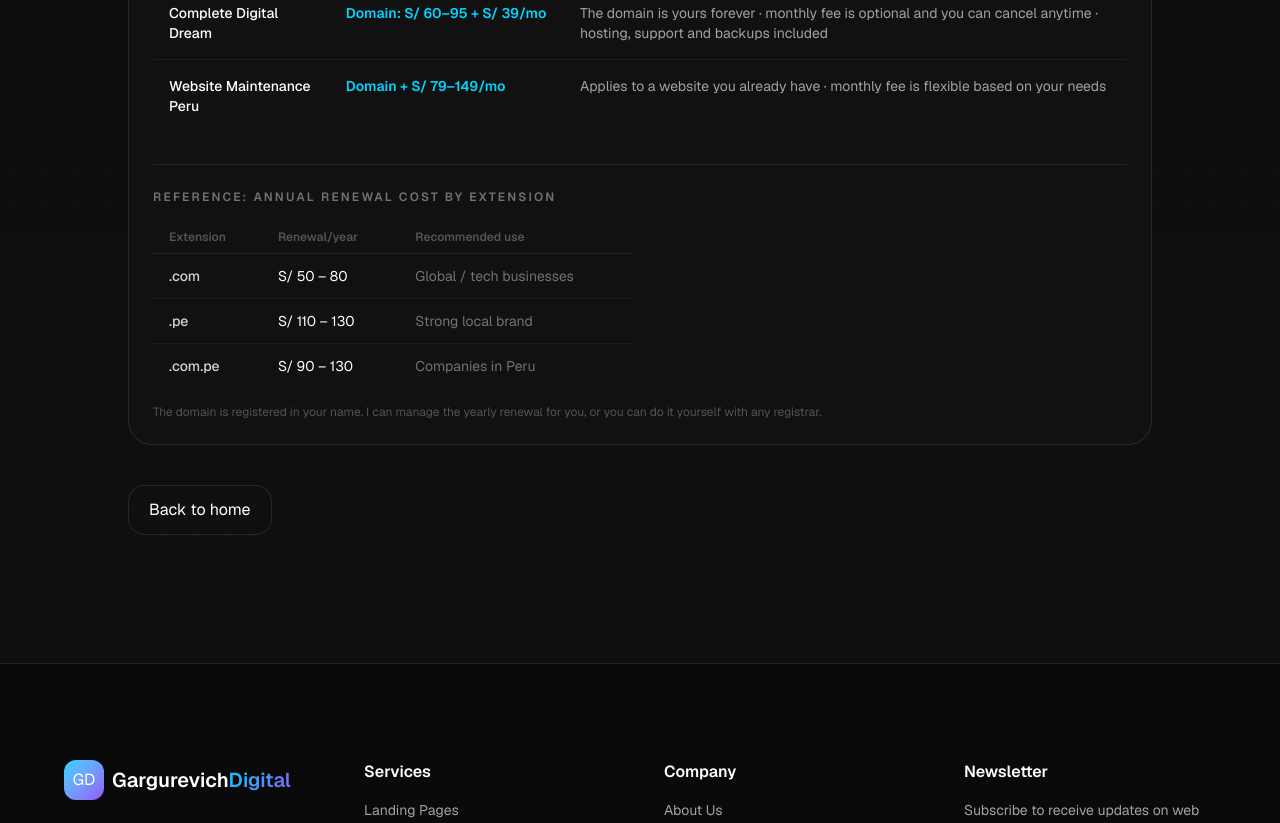
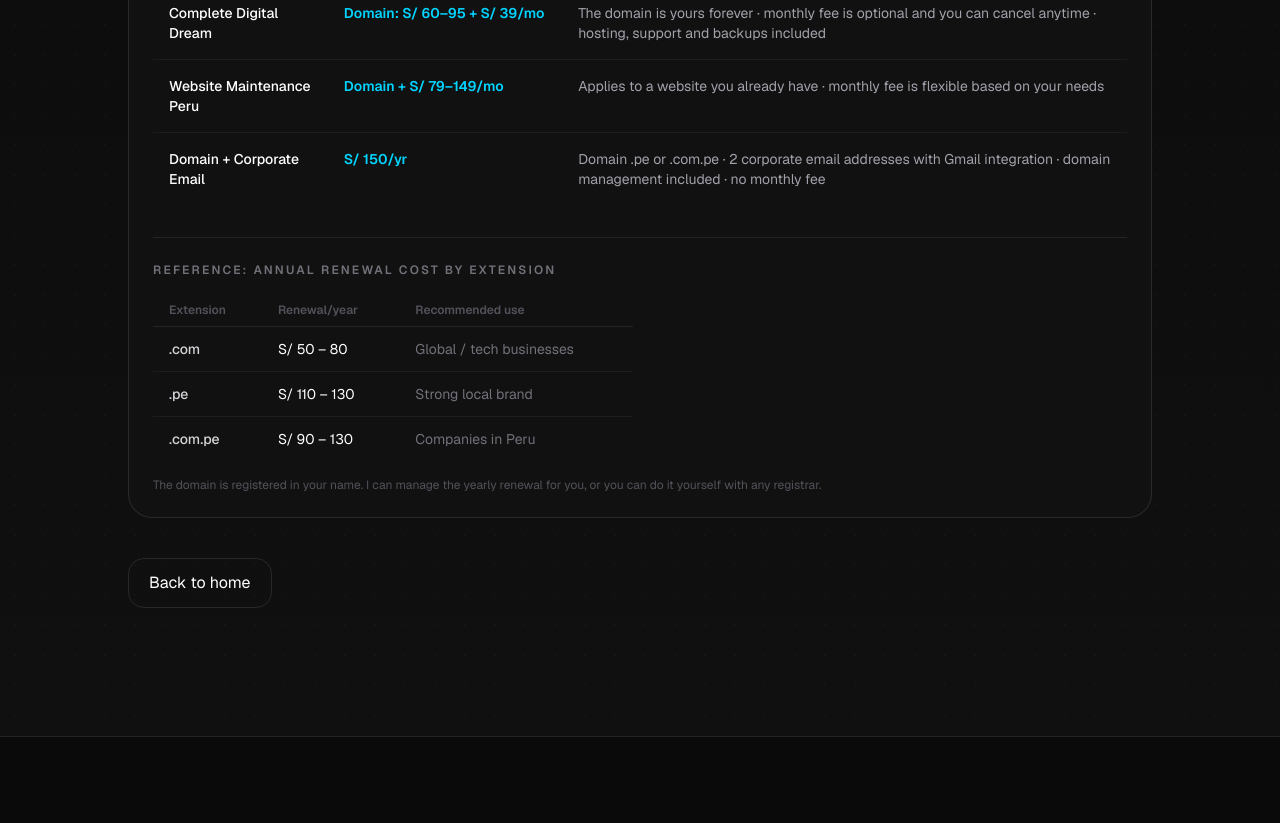
Before and after one commit to miguelgargurevich/gargurevich-digital, a Next.js app: page /en/ofertas in a window 1280 px wide. Shown: the part 1160-1983 px from the top of the page. Built offline with nearby package versions, Linux system fonts and the light colour scheme; no server answers; the database is empty.

Commit message:
Add domain+email plan to summary table

```diff
--- a/src/app/[locale]/ofertas/page.tsx
+++ b/src/app/[locale]/ofertas/page.tsx
@@ -34,6 +34,7 @@ const UI_LABELS = {
       { plan: 'Web que yo mismo edito', annual: 'Dominio: S/ 60–95 + S/ 19/mes', includes: 'El dominio es tuyo para siempre · la mensualidad es opcional y puedes cancelar cuando quieras · hosting incluido' },
       { plan: 'Sueño Digital Completo', annual: 'Dominio: S/ 60–95 + S/ 39/mes', includes: 'El dominio es tuyo para siempre · la mensualidad es opcional y puedes cancelar cuando quieras · hosting, soporte y backups incluidos' },
       { plan: 'Mantenimiento Web Perú', annual: 'Dominio + S/ 79–149/mes', includes: 'Aplica a una web que ya tienes · la mensualidad es flexible según tus necesidades' },
+      { plan: 'Solo dominio + correos', annual: 'S/ 150/año', includes: 'Dominio .pe o .com.pe · 2 correos corporativos con Gmail integrado · gestión de dominio incluida · sin mensualidad' },
     ] as const,
     domainTableTitle: 'Referencia: costo de renovación anual según extensión',
     domainColExt: 'Extensión',
@@ -68,6 +69,7 @@ const UI_LABELS = {
       { plan: 'Website I Can Edit',      annual: 'Domain: S/ 60–95 + S/ 19/mo', includes: 'The domain is yours forever · monthly fee is optional and you can cancel anytime · hosting included' },
       { plan: 'Complete Digital Dream',  annual: 'Domain: S/ 60–95 + S/ 39/mo', includes: 'The domain is yours forever · monthly fee is optional and you can cancel anytime · hosting, support and backups included' },
       { plan: 'Website Maintenance Peru', annual: 'Domain + S/ 79–149/mo', includes: 'Applies to a website you already have · monthly fee is flexible based on your needs' },
+      { plan: 'Domain + Corporate Email', annual: 'S/ 150/yr', includes: 'Domain .pe or .com.pe · 2 corporate email addresses with Gmail integration · domain management included · no monthly fee' },
     ] as const,
     domainTableTitle: 'Reference: annual renewal cost by extension',
     domainColExt: 'Extension',
```
